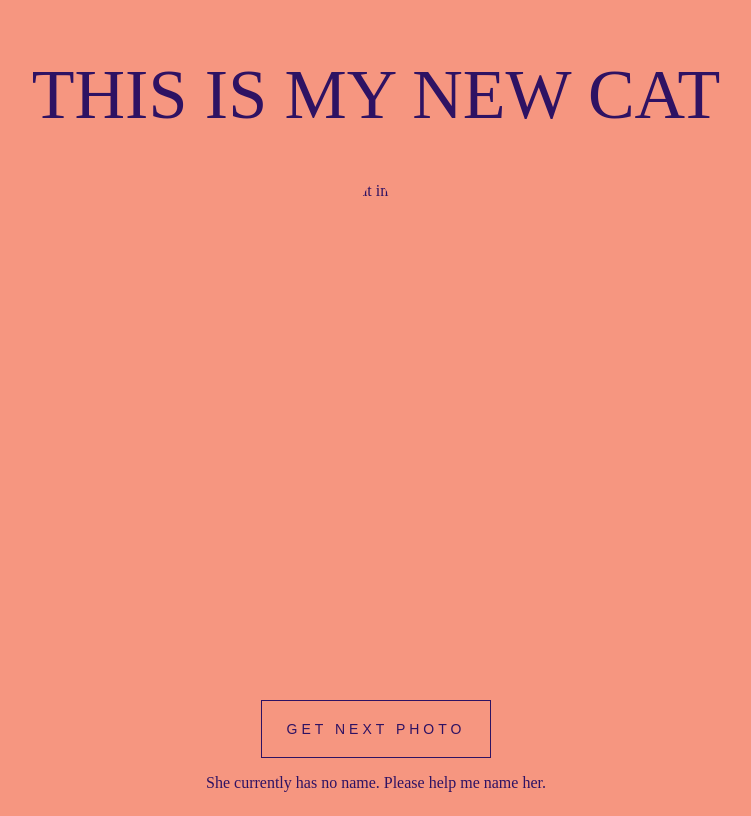
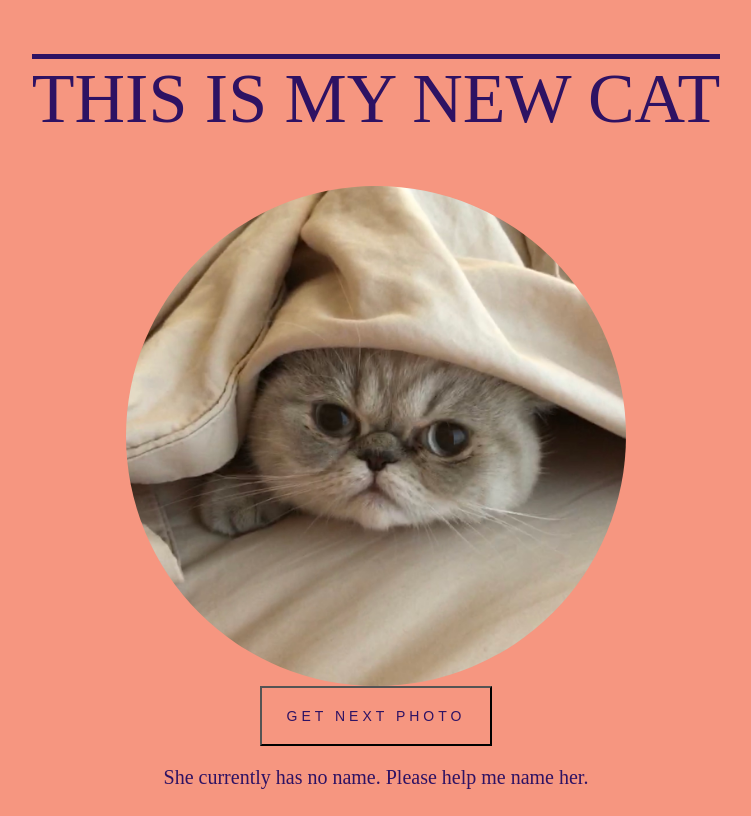
Before and after one commit to vivian-phu/is445_hw1, a plain HTML site: page index.html in a window 1280 px wide. Both pictures are taken after a click on the button "GET NEXT PHOTO". Shown: the whole page, without its empty margins (264-1015 px from the left). Drawn offline with Linux system fonts and the light colour scheme.

Commit message:
almost done

```diff
--- a/index.html
+++ b/index.html
@@ -12,7 +12,7 @@
     <body>
         <div id="container">
             <h1>This is my new cat</h1>
-            <img src="" alt="cat image">
+            <img src="kitty_bed.jpg" alt="cat image">
             <button>Get Next Photo</button>
             <p>She currently has no name. Please help me name her.</p>
         </div>
--- a/script.js
+++ b/script.js
@@ -1,10 +1,10 @@
 const pics = [
-    'imgs/kitty_bed.JPG',
-    'imgs/kitty_basket.JPG',
-    'imgs/kitty_laptop.JPG',
-    'imgs/kitty_door.JPG',
-    'imgs/kitty_sink.JPG',
-    'imgs/kitty_wall.JPG'
+    'kitty_bed.JPG',
+    'kitty_basket.JPG',
+    'kitty_laptop.JPG',
+    'kitty_door.JPG',
+    'kitty_sink.JPG',
+    'kitty_wall.JPG'
 ]
 
 const button = document.querySelector('button')
@@ -13,9 +13,9 @@ const img = document.querySelector('img')
 let counter = 0
 
 button.addEventListener('click', function(){
-    counter += 1
-    if (index == pics.length){
-
+    if (counter === pics.length){
+        counter = 0
     }
     img.src = pics[counter]
+    counter = counter +1
 })
--- a/style.css
+++ b/style.css
@@ -1,40 +1,62 @@
-body{
+/* Write your CSS in here */
+@import url(
+  https://fonts.googleapis.com/css?family=Source+Code+Pro:200,
+  300,
+  400,
+  500,
+  600,
+  700,
+  900
+);
+
+h1 {
+  font-weight: 200;
+  font-size: 70px;
+  text-transform: uppercase;
+  border-top: 5px solid;
+}
+
+body {
+  background-color: #f69680;
   color: #2e1263;
-    background-color: #f69680;
-    text-align: center;
+  font-family: 'Source Code Pro';
   font-weight: 200;
 }
-h1{
-    font-weight:200;
-    font-size: 70px;
-    text-transform: uppercase;
-    border-top: 5px sold;
+
+img {
+  height: 500px;
+  border-radius: 50%;
 }
-img{
-    height: 500px;
-    border-radius:50%;
-}
-#container{
+
+#container {
   display: flex;
   flex-direction: column;
   align-items: center;
   justify-content: center;
   height: 100vh;
 }
-button{
-    margin: 30px auto 0;
+
+button {
+  margin: 30px atuo 0;
   padding: 20px 25px;
-    background-color:#f69680;
+  background-color: #f69680;
   color: #2e1263;
   font-size: 14px;
   text-align: center;
-    border: 1px solid #2e1263;
+  border: 1px solide #2e1263;
   text-transform: uppercase;
+  text-decoration: none;
   letter-spacing: 4px;
-    text-decoration: none;
+  outline: none;
 }
+
 button:hover {
-    transition: 3s;
+  transition: 0.3s;
   background-color: #2e1263;
   color: #f69680;
+  text-decoration: underline;
 }
+
+p {
+  font-size: 20px;
+}
```
Also changed, not shown: kitty_bed.JPG (added), kitty_door.jpg (added), 4 other files. Lines whose indentation alone changed are shown as unchanged.
